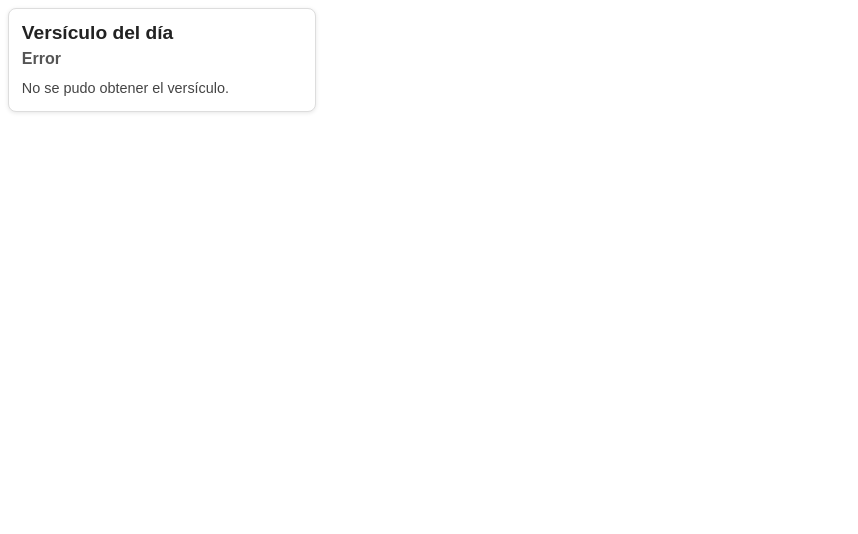
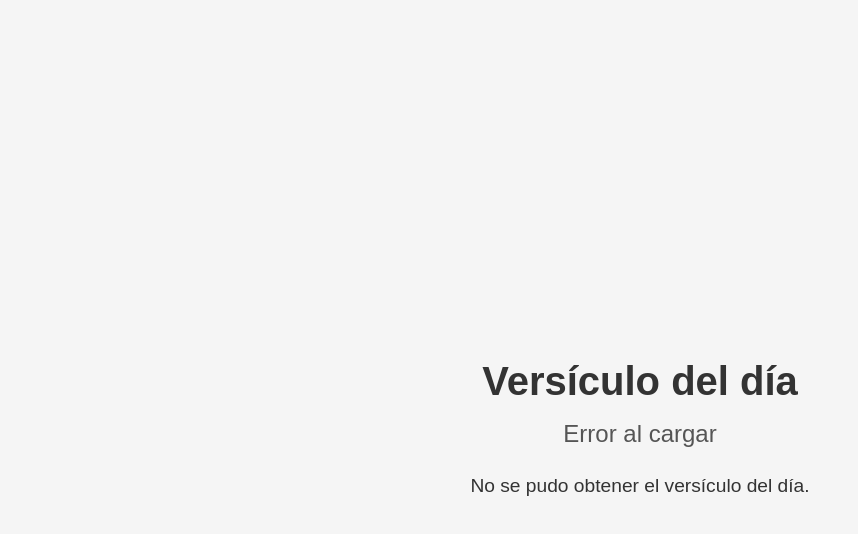
Before and after one commit to ZOUREN-CIGGAR8/verse-of-the-day, a plain HTML site: page index.html in a window 1280 px wide. Shown: the whole page, without its empty margins (0-858 px from the left). Drawn offline with Linux system fonts and the light colour scheme; no server answers.

Commit message:
Update index.html

```diff
--- a/index.html
+++ b/index.html
@@ -7,43 +7,39 @@
   <style>
     body {
       font-family: Arial, sans-serif;
+      display: flex;
+      flex-direction: column;
+      align-items: center;
+      justify-content: center;
+      height: 100vh;
       margin: 0;
-      padding: 0.5rem;
-      background-color: transparent;
+      background-color: #f5f5f5;
       color: #333;
+      text-align: center;
+      padding: 1rem;
     }
-    .widget {
-      width: 280px;
-      padding: 0.8rem;
-      background-color: #fff;
-      border: 1px solid #ddd;
-      border-radius: 8px;
-      box-shadow: 0 1px 4px rgba(0,0,0,0.1);
+    h1 {
+      font-size: 2.5rem;
+      margin-bottom: 0.5rem;
     }
-    .widget h1 {
-      font-size: 1.2rem;
-      margin: 0 0 0.4rem;
-      color: #222;
-    }
-    .widget h2 {
-      font-size: 1rem;
-      margin: 0;
+    h2 {
+      font-size: 1.5rem;
+      font-weight: normal;
+      margin: 0.5rem 0;
       color: #555;
     }
     #verse-content {
-      font-size: 0.9rem;
-      margin-top: 0.6rem;
-      line-height: 1.4;
-      color: #444;
+      font-size: 1.2rem;
+      margin-top: 1rem;
+      max-width: 600px;
+      line-height: 1.5;
     }
   </style>
 </head>
 <body>
-  <div class="widget">
-    <h1>Versículo del día</h1>
-    <h2 id="verse">Cargando...</h2>
-    <div id="verse-content">Por favor, espera...</div>
-  </div>
+  <h1>Versículo del día</h1>
+  <h2 id="verse">Cargando...</h2>
+  <div id="verse-content">Por favor, espera un momento.</div>
 
   <script>
     async function loadVerse() {
@@ -58,14 +54,14 @@
         const verseDiv = doc.querySelector('div.bilingual-left');
         const verseText = verseDiv ? verseDiv.textContent.trim() : '';
 
-        const refEl = doc.querySelector('span.reference, div.reference');
+        const refEl = doc.querySelector('span.reference');
         const verseRef = refEl ? refEl.textContent.trim() : '';
 
         document.getElementById('verse').textContent = verseRef || 'Referencia no encontrada';
         document.getElementById('verse-content').textContent = verseText || 'Versículo no encontrado';
       } catch (error) {
-        document.getElementById('verse').textContent = 'Error';
-        document.getElementById('verse-content').textContent = 'No se pudo obtener el versículo.';
+        document.getElementById('verse').textContent = 'Error al cargar';
+        document.getElementById('verse-content').textContent = 'No se pudo obtener el versículo del día.';
       }
     }
     loadVerse();
```
